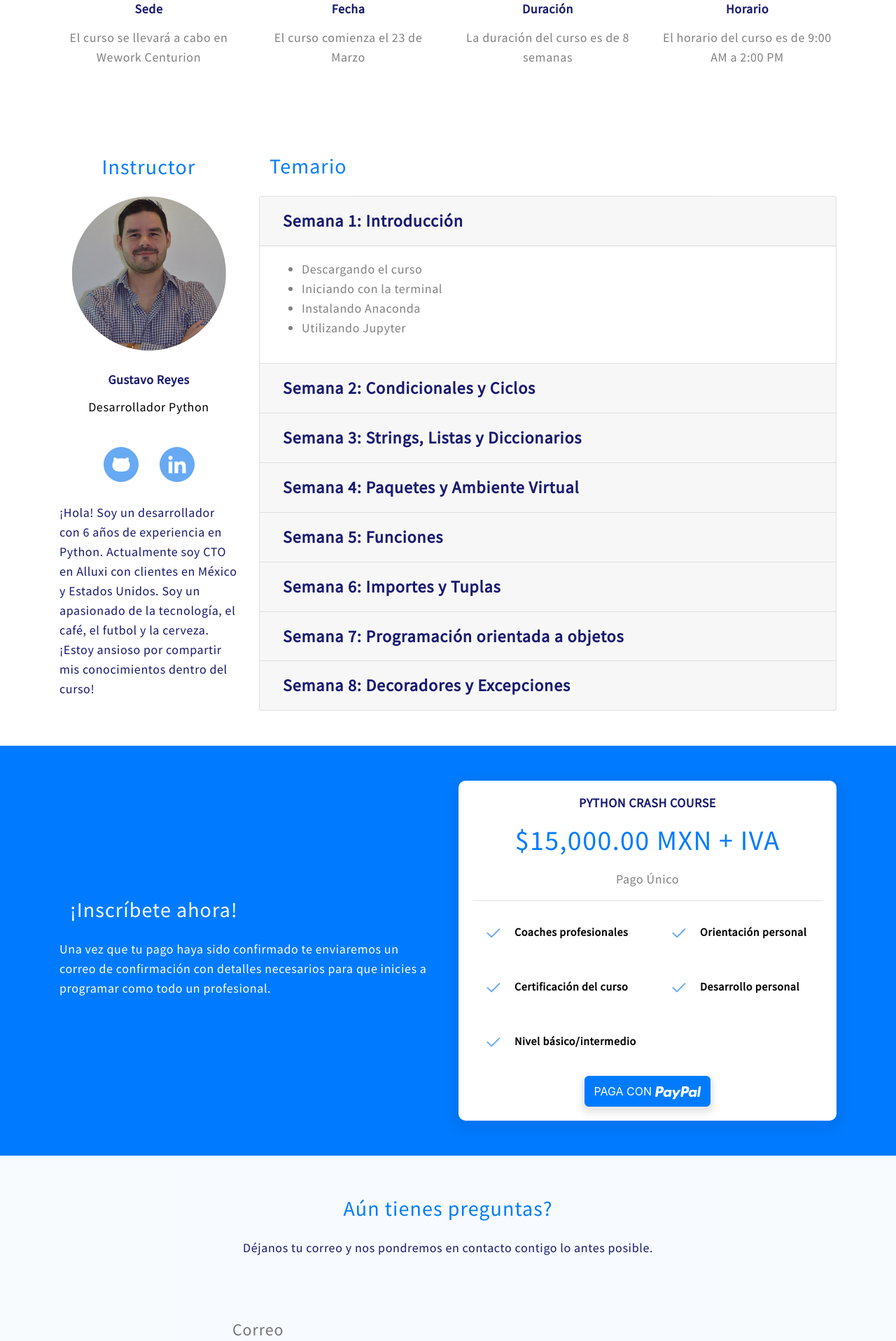
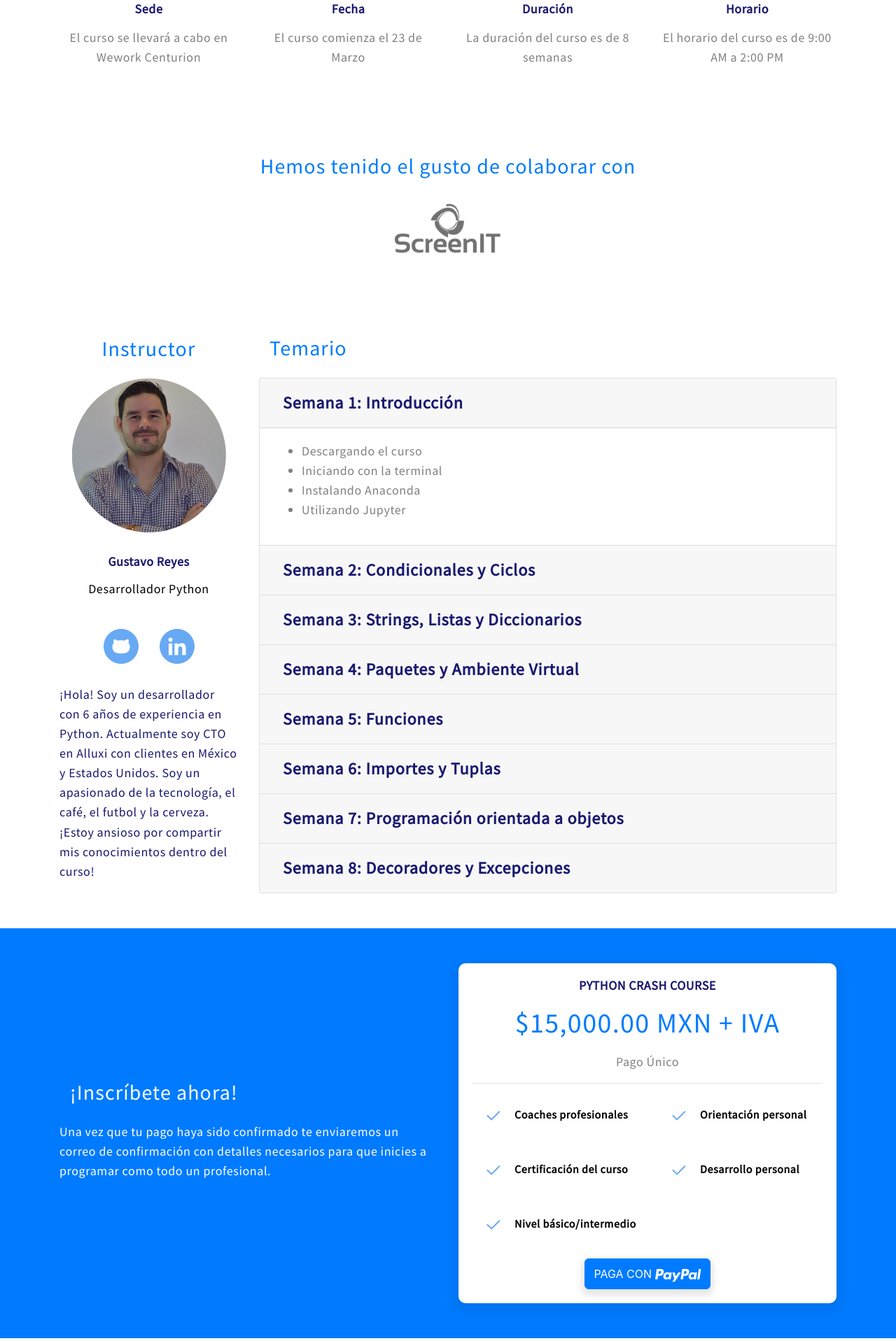
Before and after one commit to gusreyes01/alluxi-academy, a Django app: page / in a window 1280 px wide. Shown: the part 1384-3301 px from the top of the page at 70% size. Run offline with Django 3.2, Linux system fonts and the light colour scheme; some libraries are stand-ins or nearby versions.

Commit message:
Add ScreenIT collab

```diff
--- a/alluxiacademy/landing/static/css/custom.css
+++ b/alluxiacademy/landing/static/css/custom.css
@@ -1,5 +1,9 @@
 html {
   scroll-behavior: smooth;
+}
+
+.screenit{
+    width:200px;
 }
 
 .BG {
--- a/alluxiacademy/landing/templates/landing/index.html
+++ b/alluxiacademy/landing/templates/landing/index.html
@@ -117,6 +117,17 @@
             <p class="Information">El horario del curso es de 9:00 AM a 2:00 PM</p>
           </div>
         </div>
+        </div>
+      </div>
+    </div>
+  </section>
+
+  <section>
+    <div class="container">
+      <div class="row align-items-center ptb-50">
+        <p class="Course-Information col-lg-12">Hemos tenido el gusto de colaborar con</p>
+        <div class="text-center col-lg-12">
+          <img class="screenit" src="{% static 'img/img_bp_screenit@2x.png' %}">
         </div>
       </div>
     </div>
```
Also changed, not shown: alluxiacademy/landing/static/img/img_bp_screenit@2x.png (added).
